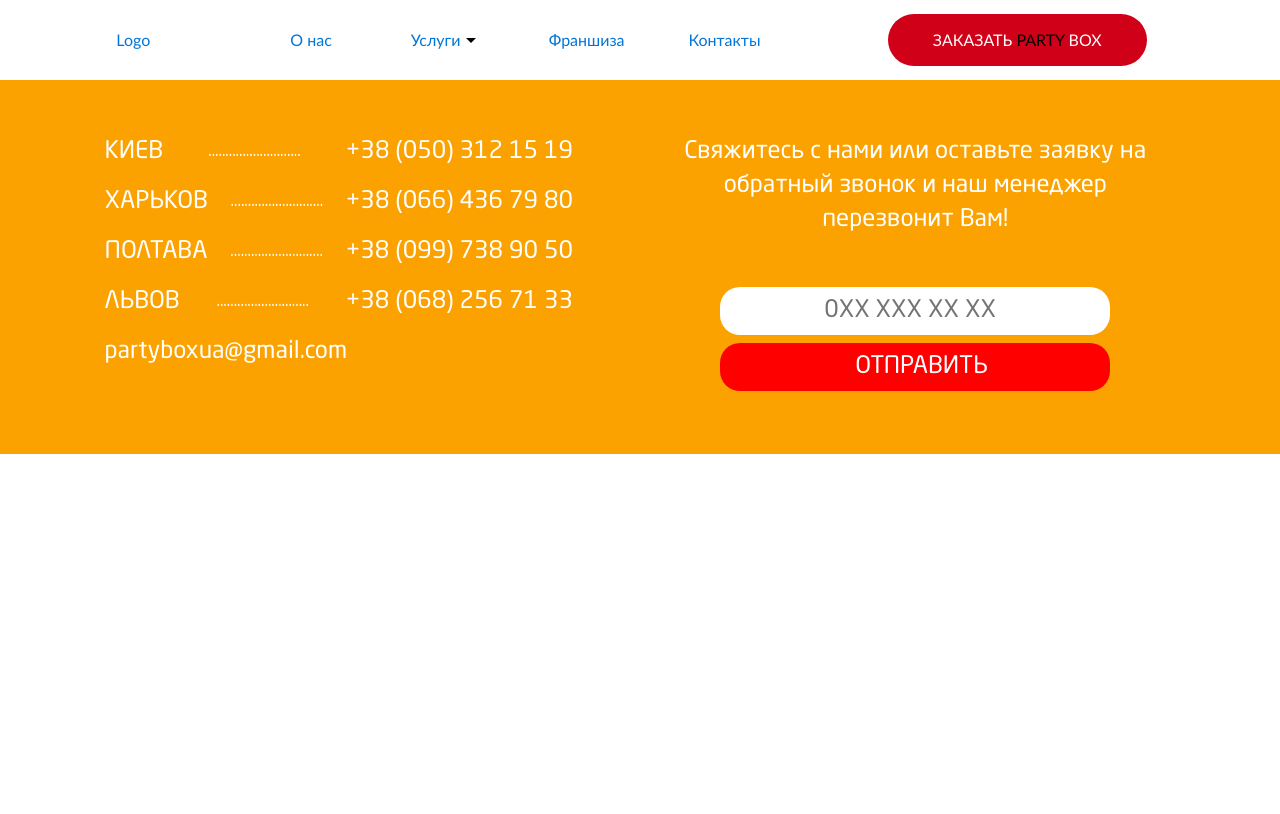
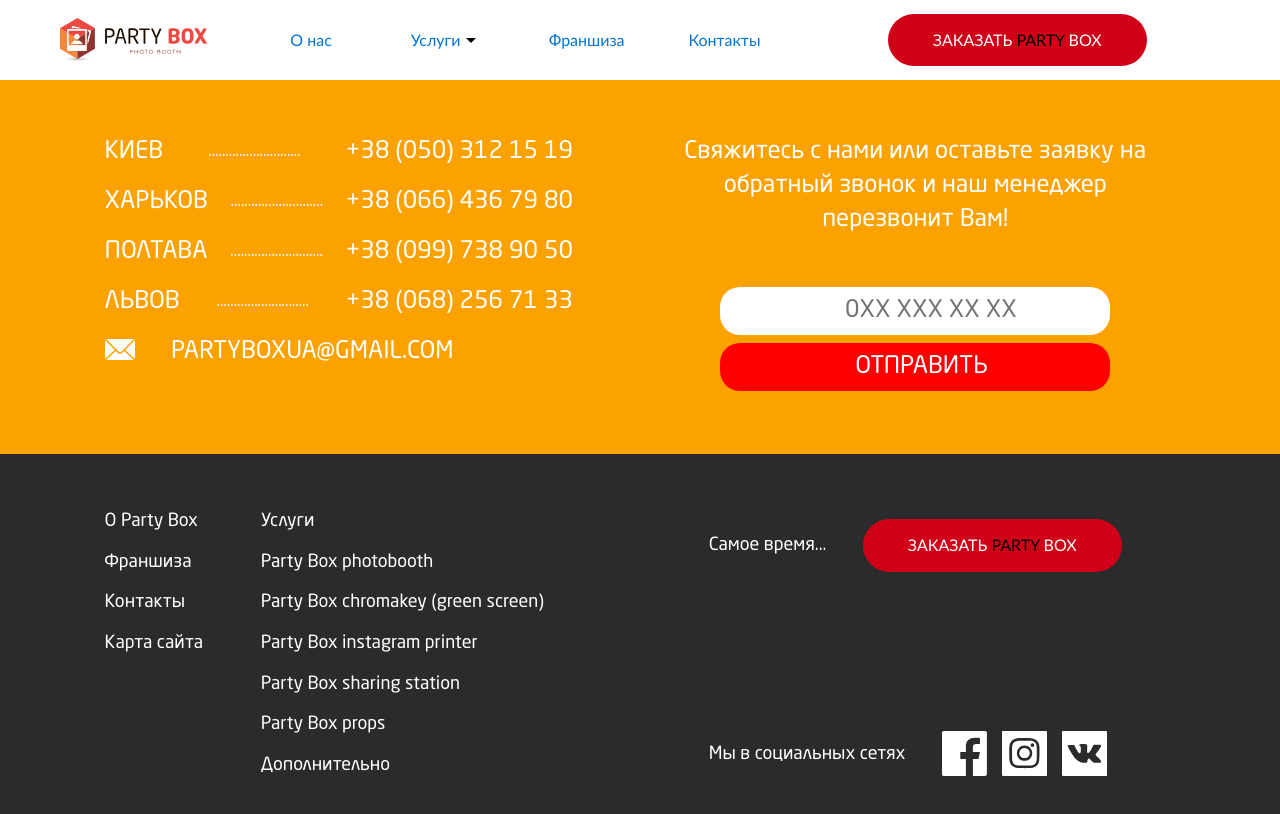
Before and after one commit to Self22/partybox1, a website: page prod/index.html in a window 1280 px wide. Drawn offline with nearby package versions, Linux system fonts and the light colour scheme; files whose address does not match are found by name; a web font is replaced by a local one.

Commit message:
Иконки добавлены в коммит

```diff
--- a/prod/css/style.css
+++ b/prod/css/style.css
@@ -416,6 +416,9 @@
   -webkit-box-align: center;
       -ms-flex-align: center;
           align-items: center; }
+  .menu-item-logo a {
+    width: 55%;
+    height: 100%; }
 
 .menu-item-about {
   -webkit-box-flex: 100;
@@ -565,7 +568,8 @@
 
 .footer__mail {
   font-size: 24px;
-  text-decoration: none !important; }
+  text-decoration: none !important;
+  text-transform: uppercase; }
   .footer__mail a {
     color: white !important; }
 
@@ -594,7 +598,7 @@
 
 .form__input {
   width: 75%;
-  padding: 7px 0 7px 20%;
+  padding: 7px 0 7px 24%;
   border: none;
   border-radius: 20px;
   font-size: 24px; }
@@ -608,4 +612,108 @@
   font-size: 24px;
   color: white; }
 
+.envelope {
+  margin-right: 7%; }
+  .envelope img {
+    width: 30px;
+    height: auto;
+    margin-bottom: 5px; }
+
+.black__footer {
+  background: #2B2B2B;
+  color: white;
+  font-size: 18px;
+  padding: 55px 7%; }
+
+.black__footer-left ul, .black__footer-left li {
+  list-style: none;
+  padding: 0;
+  margin: 0;
+  margin-bottom: 15px; }
+
+.black__footer-left {
+  display: -webkit-box;
+  display: -ms-flexbox;
+  display: flex;
+  -webkit-box-orient: horizontal;
+  -webkit-box-direction: normal;
+      -ms-flex-direction: row;
+          flex-direction: row; }
+
+.footer__nav-left {
+  -webkit-box-flex: 180;
+      -ms-flex: 180;
+          flex: 180; }
+
+.footer__nav-right {
+  -webkit-box-flex: 420;
+      -ms-flex: 420;
+          flex: 420; }
+
+.black__footer-right {
+  display: -webkit-box;
+  display: -ms-flexbox;
+  display: flex;
+  -webkit-box-orient: vertical;
+  -webkit-box-direction: normal;
+      -ms-flex-direction: column;
+          flex-direction: column;
+  -ms-flex-pack: distribute;
+      justify-content: space-around;
+  -webkit-box-align: stretch;
+      -ms-flex-align: stretch;
+          align-items: stretch; }
+
+.its__time {
+  margin-right: 7%; }
+
+.footer__order {
+  display: -webkit-box;
+  display: -ms-flexbox;
+  display: flex;
+  -webkit-box-orient: horizontal;
+  -webkit-box-direction: normal;
+      -ms-flex-direction: row;
+          flex-direction: row;
+  -webkit-box-pack: center;
+      -ms-flex-pack: center;
+          justify-content: center;
+  -webkit-box-align: center;
+      -ms-flex-align: center;
+          align-items: center;
+  margin-bottom: 140px; }
+
+.footer__socials {
+  display: -webkit-box;
+  display: -ms-flexbox;
+  display: flex;
+  -webkit-box-orient: horizontal;
+  -webkit-box-direction: normal;
+      -ms-flex-direction: row;
+          flex-direction: row;
+  -webkit-box-align: baseline;
+      -ms-flex-align: baseline;
+          align-items: baseline;
+  -webkit-box-pack: center;
+      -ms-flex-pack: center;
+          justify-content: center; }
+  .footer__socials p {
+    margin-right: 7%; }
+
+.socials__icon {
+  display: -webkit-box;
+  display: -ms-flexbox;
+  display: flex;
+  -webkit-box-orient: horizontal;
+  -webkit-box-direction: normal;
+      -ms-flex-direction: row;
+          flex-direction: row; }
+
+.footer__socials-link {
+  width: 45px;
+  margin-right: 15px; }
+  .footer__socials-link img {
+    max-width: 100%;
+    height: auto; }
+
 /*# sourceMappingURL=style.css.map */
--- a/prod/index.html
+++ b/prod/index.html
@@ -1,5 +1,5 @@
 <!doctype html>
-<html lang="ru">
+<html lang="ru" xmlns="http://www.w3.org/1999/html">
 <head>
     <meta charset="UTF-8">
     <title>Document</title>
@@ -11,7 +11,9 @@
     <nav class="main__menu">
 
                 <div class="menu-item-logo">
-                    <a href="" class="main__menu-link">Logo</a></div>
+                    <a href="" class="main__menu-link">
+                        <img src="img/pb2-01.svg" alt="">
+                    </a></div>
                 <div class="menu-item-about">
                     <a href="" class="main__menu-link">О нас</a></div>
                 <div class="menu-item-servises">
@@ -53,7 +55,7 @@
                 <a href="+380682567133" class="town__tel">+38 (068) 256 71 33</a></address>
             <address class="footer__mail">
 
-                <a href="mailto:partyboxua@gmail.com">partyboxua@gmail.com</a>
+                <a href="mailto:partyboxua@gmail.com"><span class="envelope"><img src="img/pb2-08.svg" alt=""></span>partyboxua@gmail.com</a>
             </address>
         </div>
         <div class="yellow__footer-form col-md-6 col-sm-12">
@@ -68,7 +70,7 @@
                 </div>
                 <div>
                     <label class="form__label">
-                    <input class="form__button" type="submit" value="ОТПРАВИТЬ" >
+                        <input class="form__button" type="submit" value="ОТПРАВИТЬ">
                     </label>
                 </div>
             </form>
@@ -77,7 +79,51 @@
             </div>
         </div>
     </article>
-    <article class="black__footer"></article>
+    <article class="black__footer">
+        <div class="container-fluid">
+            <div class="row">
+                <div class="black__footer-left col-md-6 col-sm-12">
+                    <div class="footer__nav-left">
+                        <ul>
+                            <li>О Party Box</li>
+                            <li>Франшиза</li>
+                            <li>Контакты</li>
+                            <li>Карта сайта</li>
+                        </ul>
+                    </div>
+                    <div class="footer__nav-right">
+                        <ul>
+                            <li>Услуги</li>
+                            <li>Party Box photobooth</li>
+                            <li>Party Box chromakey (green screen)</li>
+                            <li>Party Box instagram printer</li>
+                            <li>Party Box sharing station</li>
+                            <li>Party Box props</li>
+                            <li>Дополнительно</li>
+                        </ul>
+                    </div>
+                </div>
+                <div class="black__footer-right col-md-6 col-sm-12">
+                    <div class="footer__order">
+                        <div class="its__time">Самое время...</div>
+                        <a href="" class="order__button">Заказать <span>PARTY</span> box</a></div>
+                    <div class="footer__socials">
+                        <p>Мы в социальных сетях</p>
+                        <div class="socials__icon">
+                            <a href="" class="footer__socials-link">
+                                <img src="img/pb2-09.svg" alt=""></a>
+                            <a href="" class="footer__socials-link">
+                                <img src="img/pb2-10.svg" alt=""></a>
+                            <a href="" class="footer__socials-link">
+                                <img src="img/pb2-11.svg" alt=""></a></div>
+                    </div>
+                </div>
+
+            </div>
+        </div>
+        </div>
+
+    </article>
 </footer>
 
 </body>
```
Also changed, not shown: _dev/img/pb2-01.svg (added), _dev/img/pb2-02.svg (added), _dev/img/pb2-03.svg (added), _dev/img/pb2-04.svg (added), _dev/img/pb2-05.svg (added), _dev/img/pb2-06.svg (added), _dev/img/pb2-07.svg (added), _dev/img/pb2-08.svg (added), _dev/img/pb2-09.svg (added), _dev/img/pb2-10.svg (added), _dev/img/pb2-11.svg (added), 1 other file.
